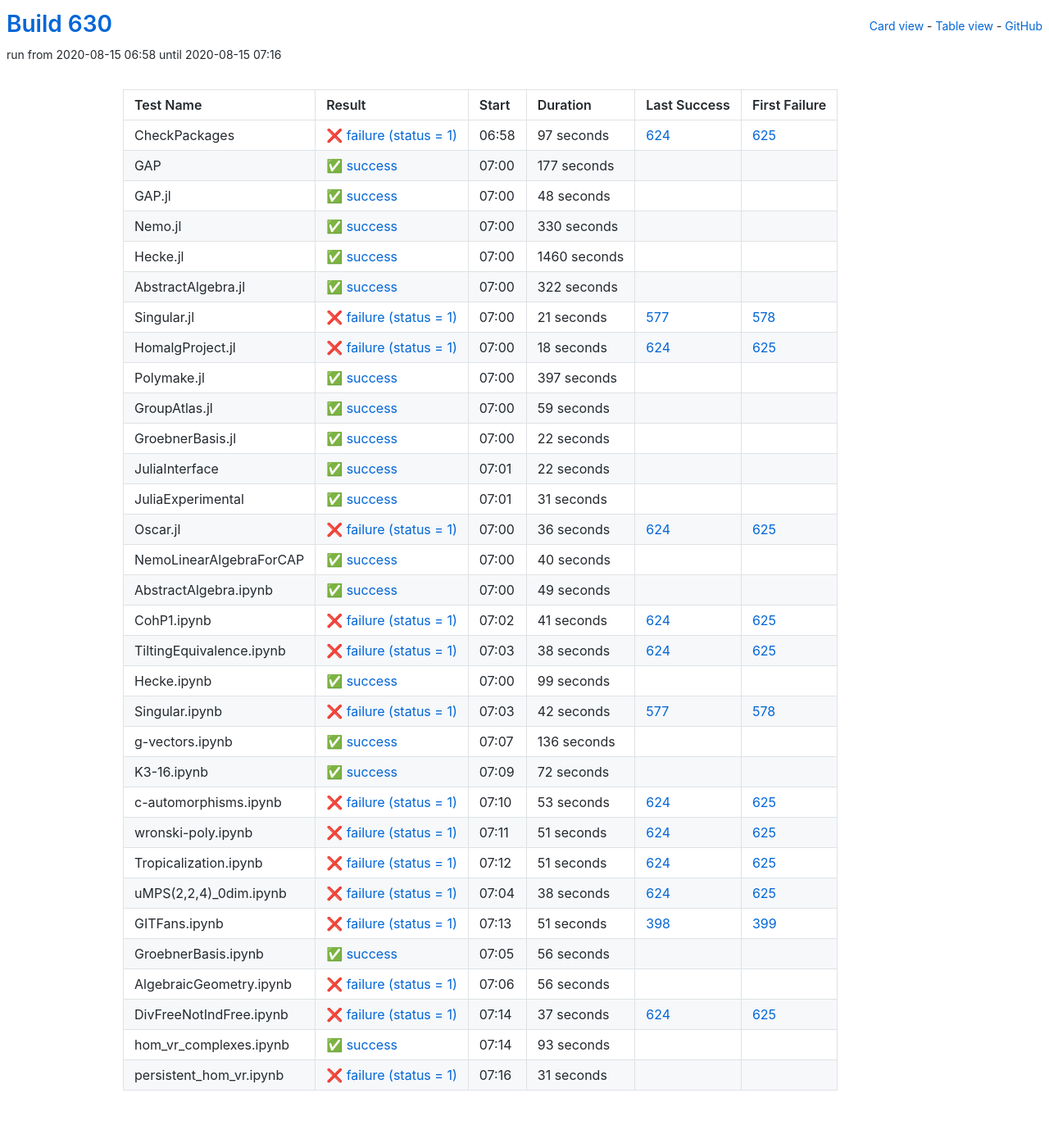
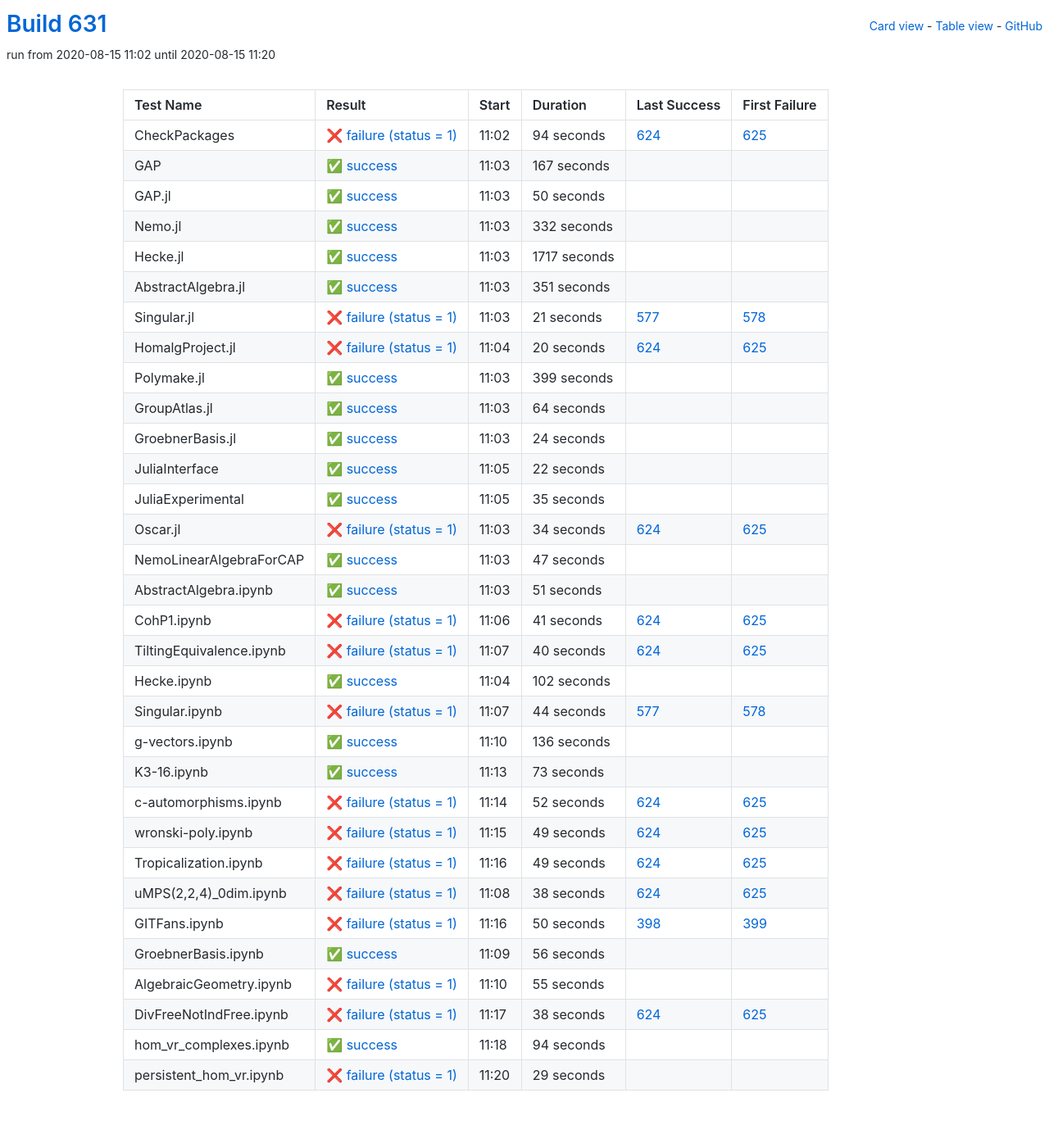
Before and after one commit to oscar-system/oscar-ci-status-stable, a Jekyll site: the page built from table.html, in a window 1280 px wide. Shown: the whole page at 82% size. Built offline with Jekyll 4.4.1, drawn with Linux system fonts in a browser that asks for light colours.

Commit message:
Build #631

```diff
--- a/_data/ci.yml
+++ b/_data/ci.yml
@@ -1,6 +1,6 @@
 ---
-build: 630
-build_url: https://oscarci.mathematik.uni-kl.de/job/oscar-stable/630/
+build: 631
+build_url: https://oscarci.mathematik.uni-kl.de/job/oscar-stable/631/
 job: oscar-stable
 organization: oscar-system
 repo: oscar-ci-status-stable
@@ -8,80 +8,80 @@ repourl: https://github.com/oscar-system/oscar-ci-status-stable
 tests:
 - name: CheckPackages
   id: checkpackages
-  log: https://oscarci.mathematik.uni-kl.de/job/oscar-stable/630/artifact/logs/build-630/CheckPackages.log
-  start: 2020-08-15 06:58
+  log: https://oscarci.mathematik.uni-kl.de/job/oscar-stable/631/artifact/logs/build-631/CheckPackages.log
+  start: 2020-08-15 11:02
   success: false
   exitcode: 1
   status: failure
-  duration: 97
+  duration: 94
   last_success: 624
   last_success_url: https://oscarci.mathematik.uni-kl.de/job/oscar-stable/624/
   first_failure: 625
   first_failure_url: https://oscarci.mathematik.uni-kl.de/job/oscar-stable/625/
 - name: GAP
   id: gap
-  log: https://oscarci.mathematik.uni-kl.de/job/oscar-stable/630/artifact/logs/build-630/GAP.log
-  start: 2020-08-15 07:00
+  log: https://oscarci.mathematik.uni-kl.de/job/oscar-stable/631/artifact/logs/build-631/GAP.log
+  start: 2020-08-15 11:03
   success: true
   exitcode: 0
   status: success
-  duration: 177
+  duration: 167
   last_success: false
   last_success_url:
   first_failure: false
   first_failure_url:
 - name: GAP.jl
   id: gap-jl
-  log: https://oscarci.mathematik.uni-kl.de/job/oscar-stable/630/artifact/logs/build-630/GAP.jl.log
-  start: 2020-08-15 07:00
+  log: https://oscarci.mathematik.uni-kl.de/job/oscar-stable/631/artifact/logs/build-631/GAP.jl.log
+  start: 2020-08-15 11:03
   success: true
   exitcode: 0
   status: success
-  duration: 48
+  duration: 50
   last_success: false
   last_success_url:
   first_failure: false
   first_failure_url:
 - name: Nemo.jl
   id: nemo-jl
-  log: https://oscarci.mathematik.uni-kl.de/job/oscar-stable/630/artifact/logs/build-630/Nemo.jl.log
-  start: 2020-08-15 07:00
+  log: https://oscarci.mathematik.uni-kl.de/job/oscar-stable/631/artifact/logs/build-631/Nemo.jl.log
+  start: 2020-08-15 11:03
   success: true
   exitcode: 0
   status: success
-  duration: 330
+  duration: 332
   last_success: false
   last_success_url:
   first_failure: false
   first_failure_url:
 - name: Hecke.jl
   id: hecke-jl
-  log: https://oscarci.mathematik.uni-kl.de/job/oscar-stable/630/artifact/logs/build-630/Hecke.jl.log
-  start: 2020-08-15 07:00
+  log: https://oscarci.mathematik.uni-kl.de/job/oscar-stable/631/artifact/logs/build-631/Hecke.jl.log
+  start: 2020-08-15 11:03
   success: true
   exitcode: 0
   status: success
-  duration: 1460
+  duration: 1717
   last_success: false
   last_success_url:
   first_failure: false
   first_failure_url:
 - name: AbstractAlgebra.jl
   id: abstractalgebra-jl
-  log: https://oscarci.mathematik.uni-kl.de/job/oscar-stable/630/artifact/logs/build-630/AbstractAlgebra.jl.log
-  start: 2020-08-15 07:00
+  log: https://oscarci.mathematik.uni-kl.de/job/oscar-stable/631/artifact/logs/build-631/AbstractAlgebra.jl.log
+  start: 2020-08-15 11:03
   success: true
   exitcode: 0
   status: success
-  duration: 322
+  duration: 351
   last_success: false
   last_success_url:
   first_failure: false
   first_failure_url:
 - name: Singular.jl
   id: singular-jl
-  log: https://oscarci.mathematik.uni-kl.de/job/oscar-stable/630/artifact/logs/build-630/Singular.jl.log
-  start: 2020-08-15 07:00
+  log: https://oscarci.mathematik.uni-kl.de/job/oscar-stable/631/artifact/logs/build-631/Singular.jl.log
+  start: 2020-08-15 11:03
   success: false
   exitcode: 1
   status: failure
@@ -92,56 +92,56 @@ tests:
   first_failure_url: https://oscarci.mathematik.uni-kl.de/job/oscar-stable/578/
 - name: HomalgProject.jl
   id: homalgproject-jl
-  log: https://oscarci.mathematik.uni-kl.de/job/oscar-stable/630/artifact/logs/build-630/HomalgProject.jl.log
-  start: 2020-08-15 07:00
+  log: https://oscarci.mathematik.uni-kl.de/job/oscar-stable/631/artifact/logs/build-631/HomalgProject.jl.log
+  start: 2020-08-15 11:04
   success: false
   exitcode: 1
   status: failure
-  duration: 18
+  duration: 20
   last_success: 624
   last_success_url: https://oscarci.mathematik.uni-kl.de/job/oscar-stable/624/
   first_failure: 625
   first_failure_url: https://oscarci.mathematik.uni-kl.de/job/oscar-stable/625/
 - name: Polymake.jl
   id: polymake-jl
-  log: https://oscarci.mathematik.uni-kl.de/job/oscar-stable/630/artifact/logs/build-630/Polymake.jl.log
-  start: 2020-08-15 07:00
+  log: https://oscarci.mathematik.uni-kl.de/job/oscar-stable/631/artifact/logs/build-631/Polymake.jl.log
+  start: 2020-08-15 11:03
   success: true
   exitcode: 0
   status: success
-  duration: 397
+  duration: 399
   last_success: false
   last_success_url:
   first_failure: false
   first_failure_url:
 - name: GroupAtlas.jl
   id: groupatlas-jl
-  log: https://oscarci.mathematik.uni-kl.de/job/oscar-stable/630/artifact/logs/build-630/GroupAtlas.jl.log
-  start: 2020-08-15 07:00
+  log: https://oscarci.mathematik.uni-kl.de/job/oscar-stable/631/artifact/logs/build-631/GroupAtlas.jl.log
+  start: 2020-08-15 11:03
   success: true
   exitcode: 0
   status: success
-  duration: 59
+  duration: 64
   last_success: false
   last_success_url:
   first_failure: false
   first_failure_url:
 - name: GroebnerBasis.jl
   id: groebnerbasis-jl
-  log: https://oscarci.mathematik.uni-kl.de/job/oscar-stable/630/artifact/logs/build-630/GroebnerBasis.jl.log
-  start: 2020-08-15 07:00
+  log: https://oscarci.mathematik.uni-kl.de/job/oscar-stable/631/artifact/logs/build-631/GroebnerBasis.jl.log
+  start: 2020-08-15 11:03
   success: true
   exitcode: 0
   status: success
-  duration: 22
+  duration: 24
   last_success: false
   last_success_url:
   first_failure: false
   first_failure_url:
 - name: JuliaInterface
   id: juliainterface
-  log: https://oscarci.mathematik.uni-kl.de/job/oscar-stable/630/artifact/logs/build-630/JuliaInterface.log
-  start: 2020-08-15 07:01
+  log: https://oscarci.mathematik.uni-kl.de/job/oscar-stable/631/artifact/logs/build-631/JuliaInterface.log
+  start: 2020-08-15 11:05
   success: true
   exitcode: 0
   status: success
@@ -152,56 +152,56 @@ tests:
   first_failure_url:
 - name: JuliaExperimental
   id: juliaexperimental
-  log: https://oscarci.mathematik.uni-kl.de/job/oscar-stable/630/artifact/logs/build-630/JuliaExperimental.log
-  start: 2020-08-15 07:01
+  log: https://oscarci.mathematik.uni-kl.de/job/oscar-stable/631/artifact/logs/build-631/JuliaExperimental.log
+  start: 2020-08-15 11:05
   success: true
   exitcode: 0
   status: success
-  duration: 31
+  duration: 35
   last_success: false
   last_success_url:
   first_failure: false
   first_failure_url:
 - name: Oscar.jl
   id: oscar-jl
-  log: https://oscarci.mathematik.uni-kl.de/job/oscar-stable/630/artifact/logs/build-630/Oscar.jl.log
-  start: 2020-08-15 07:00
+  log: https://oscarci.mathematik.uni-kl.de/job/oscar-stable/631/artifact/logs/build-631/Oscar.jl.log
+  start: 2020-08-15 11:03
   success: false
   exitcode: 1
   status: failure
-  duration: 36
+  duration: 34
   last_success: 624
   last_success_url: https://oscarci.mathematik.uni-kl.de/job/oscar-stable/624/
   first_failure: 625
   first_failure_url: https://oscarci.mathematik.uni-kl.de/job/oscar-stable/625/
 - name: NemoLinearAlgebraForCAP
   id: nemolinearalgebraforcap
-  log: https://oscarci.mathematik.uni-kl.de/job/oscar-stable/630/artifact/logs/build-630/NemoLinearAlgebraForCAP.log
-  start: 2020-08-15 07:00
+  log: https://oscarci.mathematik.uni-kl.de/job/oscar-stable/631/artifact/logs/build-631/NemoLinearAlgebraForCAP.log
+  start: 2020-08-15 11:03
   success: true
   exitcode: 0
   status: success
-  duration: 40
+  duration: 47
   last_success: false
   last_success_url:
   first_failure: false
   first_failure_url:
 - name: AbstractAlgebra.ipynb
   id: abstractalgebra-ipynb
-  log: https://oscarci.mathematik.uni-kl.de/job/oscar-stable/630/artifact/logs/build-630/AbstractAlgebra.ipynb.log
-  start: 2020-08-15 07:00
+  log: https://oscarci.mathematik.uni-kl.de/job/oscar-stable/631/artifact/logs/build-631/AbstractAlgebra.ipynb.log
+  start: 2020-08-15 11:03
   success: true
   exitcode: 0
   status: success
-  duration: 49
+  duration: 51
   last_success: false
   last_success_url:
   first_failure: false
   first_failure_url:
 - name: CohP1.ipynb
   id: cohp1-ipynb
-  log: https://oscarci.mathematik.uni-kl.de/job/oscar-stable/630/artifact/logs/build-630/CohP1.ipynb.log
-  start: 2020-08-15 07:02
+  log: https://oscarci.mathematik.uni-kl.de/job/oscar-stable/631/artifact/logs/build-631/CohP1.ipynb.log
+  start: 2020-08-15 11:06
   success: false
   exitcode: 1
   status: failure
@@ -212,44 +212,44 @@ tests:
   first_failure_url: https://oscarci.mathematik.uni-kl.de/job/oscar-stable/625/
 - name: TiltingEquivalence.ipynb
   id: tiltingequivalence-ipynb
-  log: https://oscarci.mathematik.uni-kl.de/job/oscar-stable/630/artifact/logs/build-630/TiltingEquivalence.ipynb.log
-  start: 2020-08-15 07:03
+  log: https://oscarci.mathematik.uni-kl.de/job/oscar-stable/631/artifact/logs/build-631/TiltingEquivalence.ipynb.log
+  start: 2020-08-15 11:07
   success: false
   exitcode: 1
   status: failure
-  duration: 38
+  duration: 40
   last_success: 624
   last_success_url: https://oscarci.mathematik.uni-kl.de/job/oscar-stable/624/
   first_failure: 625
   first_failure_url: https://oscarci.mathematik.uni-kl.de/job/oscar-stable/625/
 - name: Hecke.ipynb
   id: hecke-ipynb
-  log: https://oscarci.mathematik.uni-kl.de/job/oscar-stable/630/artifact/logs/build-630/Hecke.ipynb.log
-  start: 2020-08-15 07:00
+  log: https://oscarci.mathematik.uni-kl.de/job/oscar-stable/631/artifact/logs/build-631/Hecke.ipynb.log
+  start: 2020-08-15 11:04
   success: true
   exitcode: 0
   status: success
-  duration: 99
+  duration: 102
   last_success: false
   last_success_url:
   first_failure: false
   first_failure_url:
 - name: Singular.ipynb
   id: singular-ipynb
-  log: https://oscarci.mathematik.uni-kl.de/job/oscar-stable/630/artifact/logs/build-630/Singular.ipynb.log
-  start: 2020-08-15 07:03
+  log: https://oscarci.mathematik.uni-kl.de/job/oscar-stable/631/artifact/logs/build-631/Singular.ipynb.log
+  start: 2020-08-15 11:07
   success: false
   exitcode: 1
   status: failure
-  duration: 42
+  duration: 44
   last_success: 577
   last_success_url: https://oscarci.mathematik.uni-kl.de/job/oscar-stable/577/
   first_failure: 578
   first_failure_url: https://oscarci.mathematik.uni-kl.de/job/oscar-stable/578/
 - name: g-vectors.ipynb
   id: g-vectors-ipynb
-  log: https://oscarci.mathematik.uni-kl.de/job/oscar-stable/630/artifact/logs/build-630/g-vectors.ipynb.log
-  start: 2020-08-15 07:07
+  log: https://oscarci.mathematik.uni-kl.de/job/oscar-stable/631/artifact/logs/build-631/g-vectors.ipynb.log
+  start: 2020-08-15 11:10
   success: true
   exitcode: 0
   status: success
@@ -260,56 +260,56 @@ tests:
   first_failure_url:
 - name: K3-16.ipynb
   id: k3-16-ipynb
-  log: https://oscarci.mathematik.uni-kl.de/job/oscar-stable/630/artifact/logs/build-630/K3-16.ipynb.log
-  start: 2020-08-15 07:09
+  log: https://oscarci.mathematik.uni-kl.de/job/oscar-stable/631/artifact/logs/build-631/K3-16.ipynb.log
+  start: 2020-08-15 11:13
   success: true
   exitcode: 0
   status: success
-  duration: 72
+  duration: 73
   last_success: false
   last_success_url:
   first_failure: false
   first_failure_url:
 - name: c-automorphisms.ipynb
   id: c-automorphisms-ipynb
-  log: https://oscarci.mathematik.uni-kl.de/job/oscar-stable/630/artifact/logs/build-630/c-automorphisms.ipynb.log
-  start: 2020-08-15 07:10
+  log: https://oscarci.mathematik.uni-kl.de/job/oscar-stable/631/artifact/logs/build-631/c-automorphisms.ipynb.log
+  start: 2020-08-15 11:14
   success: false
   exitcode: 1
   status: failure
-  duration: 53
+  duration: 52
   last_success: 624
   last_success_url: https://oscarci.mathematik.uni-kl.de/job/oscar-stable/624/
   first_failure: 625
   first_failure_url: https://oscarci.mathematik.uni-kl.de/job/oscar-stable/625/
 - name: wronski-poly.ipynb
   id: wronski-poly-ipynb
-  log: https://oscarci.mathematik.uni-kl.de/job/oscar-stable/630/artifact/logs/build-630/wronski-poly.ipynb.log
-  start: 2020-08-15 07:11
+  log: https://oscarci.mathematik.uni-kl.de/job/oscar-stable/631/artifact/logs/build-631/wronski-poly.ipynb.log
+  start: 2020-08-15 11:15
   success: false
   exitcode: 1
   status: failure
-  duration: 51
+  duration: 49
   last_success: 624
   last_success_url: https://oscarci.mathematik.uni-kl.de/job/oscar-stable/624/
   first_failure: 625
   first_failure_url: https://oscarci.mathematik.uni-kl.de/job/oscar-stable/625/
 - name: Tropicalization.ipynb
   id: tropicalization-ipynb
-  log: https://oscarci.mathematik.uni-kl.de/job/oscar-stable/630/artifact/logs/build-630/Tropicalization.ipynb.log
-  start: 2020-08-15 07:12
+  log: https://oscarci.mathematik.uni-kl.de/job/oscar-stable/631/artifact/logs/build-631/Tropicalization.ipynb.log
+  start: 2020-08-15 11:16
   success: false
   exitcode: 1
   status: failure
-  duration: 51
+  duration: 49
   last_success: 624
   last_success_url: https://oscarci.mathematik.uni-kl.de/job/oscar-stable/624/
   first_failure: 625
   first_failure_url: https://oscarci.mathematik.uni-kl.de/job/oscar-stable/625/
 - name: uMPS(2,2,4)_0dim.ipynb
   id: umps-2-2-4-0dim-ipynb
-  log: https://oscarci.mathematik.uni-kl.de/job/oscar-stable/630/artifact/logs/build-630/uMPS-2-2-4-_0dim.ipynb.log
-  start: 2020-08-15 07:04
+  log: https://oscarci.mathematik.uni-kl.de/job/oscar-stable/631/artifact/logs/build-631/uMPS-2-2-4-_0dim.ipynb.log
+  start: 2020-08-15 11:08
   success: false
   exitcode: 1
   status: failure
@@ -320,20 +320,20 @@ tests:
   first_failure_url: https://oscarci.mathematik.uni-kl.de/job/oscar-stable/625/
 - name: GITFans.ipynb
   id: gitfans-ipynb
-  log: https://oscarci.mathematik.uni-kl.de/job/oscar-stable/630/artifact/logs/build-630/GITFans.ipynb.log
-  start: 2020-08-15 07:13
+  log: https://oscarci.mathematik.uni-kl.de/job/oscar-stable/631/artifact/logs/build-631/GITFans.ipynb.log
+  start: 2020-08-15 11:16
   success: false
   exitcode: 1
   status: failure
-  duration: 51
+  duration: 50
   last_success: 398
   last_success_url: https://oscarci.mathematik.uni-kl.de/job/oscar-stable/398/
   first_failure: 399
   first_failure_url: https://oscarci.mathematik.uni-kl.de/job/oscar-stable/399/
 - name: GroebnerBasis.ipynb
   id: groebnerbasis-ipynb
-  log: https://oscarci.mathematik.uni-kl.de/job/oscar-stable/630/artifact/logs/build-630/GroebnerBasis.ipynb.log
-  start: 2020-08-15 07:05
+  log: https://oscarci.mathematik.uni-kl.de/job/oscar-stable/631/artifact/logs/build-631/GroebnerBasis.ipynb.log
+  start: 2020-08-15 11:09
   success: true
   exitcode: 0
   status: success
@@ -344,48 +344,48 @@ tests:
   first_failure_url:
 - name: AlgebraicGeometry.ipynb
   id: algebraicgeometry-ipynb
-  log: https://oscarci.mathematik.uni-kl.de/job/oscar-stable/630/artifact/logs/build-630/AlgebraicGeometry.ipynb.log
-  start: 2020-08-15 07:06
+  log: https://oscarci.mathematik.uni-kl.de/job/oscar-stable/631/artifact/logs/build-631/AlgebraicGeometry.ipynb.log
+  start: 2020-08-15 11:10
   success: false
   exitcode: 1
   status: failure
-  duration: 56
+  duration: 55
   last_success: false
   last_success_url:
   first_failure: false
   first_failure_url:
 - name: DivFreeNotIndFree.ipynb
   id: divfreenotindfree-ipynb
-  log: https://oscarci.mathematik.uni-kl.de/job/oscar-stable/630/artifact/logs/build-630/DivFreeNotIndFree.ipynb.log
-  start: 2020-08-15 07:14
+  log: https://oscarci.mathematik.uni-kl.de/job/oscar-stable/631/artifact/logs/build-631/DivFreeNotIndFree.ipynb.log
+  start: 2020-08-15 11:17
   success: false
   exitcode: 1
   status: failure
-  duration: 37
+  duration: 38
   last_success: 624
   last_success_url: https://oscarci.mathematik.uni-kl.de/job/oscar-stable/624/
   first_failure: 625
   first_failure_url: https://oscarci.mathematik.uni-kl.de/job/oscar-stable/625/
 - name: hom_vr_complexes.ipynb
   id: hom-vr-complexes-ipynb
-  log: https://oscarci.mathematik.uni-kl.de/job/oscar-stable/630/artifact/logs/build-630/hom_vr_complexes.ipynb.log
-  start: 2020-08-15 07:14
+  log: https://oscarci.mathematik.uni-kl.de/job/oscar-stable/631/artifact/logs/build-631/hom_vr_complexes.ipynb.log
+  start: 2020-08-15 11:18
   success: true
   exitcode: 0
   status: success
-  duration: 93
+  duration: 94
   last_success: false
   last_success_url:
   first_failure: false
   first_failure_url:
 - name: persistent_hom_vr.ipynb
   id: persistent-hom-vr-ipynb
-  log: https://oscarci.mathematik.uni-kl.de/job/oscar-stable/630/artifact/logs/build-630/persistent_hom_vr.ipynb.log
-  start: 2020-08-15 07:16
+  log: https://oscarci.mathematik.uni-kl.de/job/oscar-stable/631/artifact/logs/build-631/persistent_hom_vr.ipynb.log
+  start: 2020-08-15 11:20
   success: false
   exitcode: 1
   status: failure
-  duration: 31
+  duration: 29
   last_success: false
   last_success_url:
   first_failure: false
```
Also changed, not shown: README.md.
